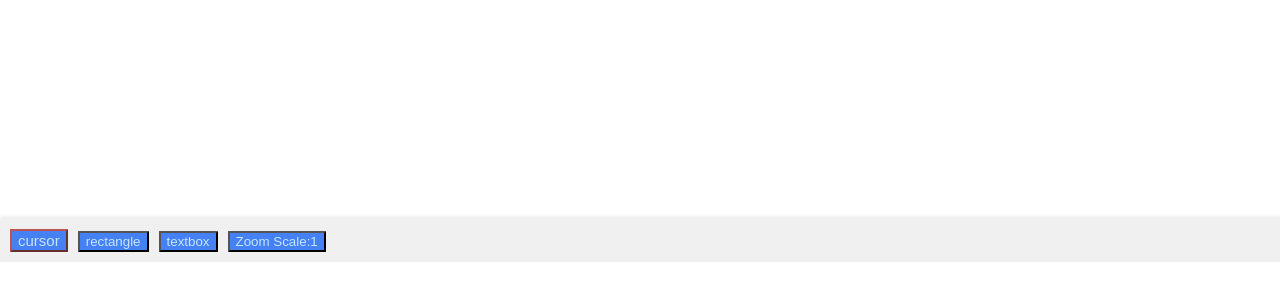
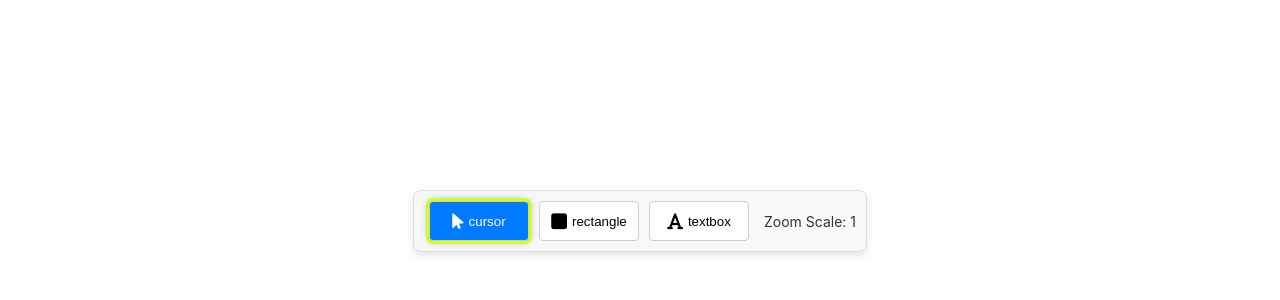
Before and after one commit to niyatN/canvas-wireframe-app, a React (Create React App) app: page / in a window 1280 px wide. Shown: the part 538-838 px from the top of the page. Built offline with nearby package versions, Linux system fonts and the light colour scheme.

Commit message:
Updated toolbox

```diff
--- a/public/index.html
+++ b/public/index.html
@@ -9,6 +9,8 @@
       name="description"
       content="Web site created using create-react-app"
     />
+    <link rel="stylesheet" href="https://cdnjs.cloudflare.com/ajax/libs/font-awesome/6.0.0-beta3/css/all.min.css" />
+
     <link rel="apple-touch-icon" href="%PUBLIC_URL%/logo192.png" />
     <!--
       manifest.json provides metadata used when your web app is installed on a
--- a/src/components/Canvas.js
+++ b/src/components/Canvas.js
@@ -6,6 +6,7 @@ import './../styles/Canvas.css';
 import { v4 as uuidv4 } from 'uuid';
 import Toolbox from './Toolbox';
 import { cursorStyleMap } from './../utils/cursorUtil.js'
+import { doubleKeypressThresholdInMilliSeconds } from '../utils/canvasUtil';
 import objectReducer, { initialObjects } from '../reducers/objectsReducer.js';
 import zoomReducer, { initialZoom } from './../reducers/zoomReducers.js';
 import selectedToolReducer, { initialSelectedTool } from './../reducers/selectedToolReducer.js';
@@ -119,7 +120,8 @@ const Canvas = () => {
         // used '=' for '+'
         else if (e.key === '=') {
             const currentTime = Date.now();
-            if (zoom.lastZoomInKeyPressTime && currentTime - zoom.lastZoomInKeyPressTime <= 300) {
+            if (zoom.lastZoomInKeyPressTime
+                    && currentTime - zoom.lastZoomInKeyPressTime <= doubleKeypressThresholdInMilliSeconds) {
                 handleZoom(e, 0.1);
             }
             zoomDispatch({
@@ -130,7 +132,8 @@ const Canvas = () => {
 
         else if (e.key === '-') {
             const currentTime = Date.now();
-            if (zoom.lastZoomOutKeyPressTime && currentTime - zoom.lastZoomOutKeyPressTime <= 300) {
+            if (zoom.lastZoomOutKeyPressTime
+                    && currentTime - zoom.lastZoomOutKeyPressTime <= doubleKeypressThresholdInMilliSeconds) {
                 handleZoom(e, -0.1);
             }
             zoomDispatch({
@@ -159,7 +162,7 @@ const Canvas = () => {
 
     const handleSelected = (tool) => {
         selectedToolDispatch({
-            type: 'seleted_tool_updated',
+            type: 'selected_tool_updated',
             tool: tool
         })
     }
@@ -191,8 +194,6 @@ const Canvas = () => {
     };
 
     const handleMouseDown = (e) => {
-        console.log("mouse down");
-        console.log(e);
         unselectAllObjects();
         const boundingRect = canvasRef.current.getBoundingClientRect();
         const x = (e.clientX - boundingRect.left) / zoom.scale;
@@ -261,7 +262,7 @@ const Canvas = () => {
             type: 'dragged_object_unset'
         });
         selectedToolDispatch({
-            type: 'seleted_tool_updated',
+            type: 'selected_tool_updated',
             tool: 'cursor'
         })
     };
@@ -270,7 +271,6 @@ const Canvas = () => {
         <div className="canvas-container" >
             <div className="canvas"
                 ref={canvasRef}
-                onClick={()=>console.log('clicked on canvas')}
                 onMouseDown={handleMouseDown}
                 onMouseMove={handleMouseMove}
                 onMouseUp={handleMouseUp}
--- a/src/components/Toolbox.js
+++ b/src/components/Toolbox.js
@@ -2,23 +2,31 @@ import React from 'react';
 
 const Toolbox = ({handleSelected, selectedTool, zoomLevel}) => {
   function handleClick(e) {
+    e.stopPropagation();
     const selectedTool = e.target.getAttribute('data-tool');
     handleSelected(selectedTool);
   }
-  const tools = ["cursor", "rectangle", "textbox"]
+  const tools = [
+    { name: "cursor", icon: "fas fa-mouse-pointer" },
+    { name: "rectangle", icon: "fas fa-square" },
+    { name: "textbox", icon: "fas fa-font" }
+  ];
+
   return (
     <div className="toolbox">
       {
         tools.map((tool)=> {
-          const className = selectedTool===tool? 'selected-button':'non-selected'
+          const className = selectedTool===tool.name? 'tool-button selected':' tool-button'
           return (
-            <button key={tool} className={className} onClick={handleClick} data-tool={tool}>
-              {tool}
+            <button key={tool.name} className={className} onClick={handleClick} data-tool={tool.name}>
+              <i className={tool.icon}></i>
+              {tool.name}
             </button>
           )
         })
       }
-      <button>{'Zoom Scale:' + zoomLevel}</button>
+      {/* <button>{'Zoom Scale:' + zoomLevel}</button> */}
+      <div className="zoom-display">{'Zoom Scale: ' + zoomLevel}</div>
     </div>
   );
 }
--- a/src/reducers/selectedToolReducer.js
+++ b/src/reducers/selectedToolReducer.js
@@ -1,9 +1,7 @@
 export const initialSelectedTool = 'cursor';
 
 const selectedToolReducer = (tool, action) => {
-    if (action.type === 'seleted_tool_updated') {
-        // console.log(tool);
-        // console.log(action.tool);
+    if (action.type === 'selected_tool_updated') {
         return action.tool;
     }
 
--- a/src/styles/Canvas.css
+++ b/src/styles/Canvas.css
@@ -18,7 +18,7 @@ textarea {
   height: 100%;
   font-size: 15px;
   border: 'none';
-  background-color:  rgb(221, 180, 170) ;
+  background-color:  rgb(238, 238, 238) ;
   fill-opacity: 0.4;
   /* opacity: 0.8; */
   color: #000;
@@ -50,18 +50,19 @@ textarea {
   border-radius: 3px;
 }
 
-
+/* toolbox related css */
+/*
 .toolbox {
   position: fixed;
   bottom: 0;
   left: 0;
   width: 100%;
-  background-color: #f0f0f0;
+  background-color: #a0e3f4;
   padding: 10px;
   box-shadow: 0 -2px 4px rgba(0, 0, 0, 0.1);
 }
 
-.toolbox button {
+.toolbox-button {
   margin-right: 10px;
   background-color: rgb(70, 129, 244);
   color:  rgb(196, 229, 255);;
@@ -70,10 +71,66 @@ textarea {
 
 
 .selected-button {
-  margin-right: 10px;
   background-color:  rgb(244, 70, 70);
   color:  rgb(196, 251, 255);
-  border-color: rgb(189, 83, 83);
+  border-color: rgb(111, 83, 189);
   border-radius: 2px;
   font-size: 15px;
+  margin-right: 10px;
 }
+
+ */
+/* Toolbox.css */
+
+.toolbox {
+  display: flex;
+  flex-direction: row;
+  justify-content: center;
+  align-items: center;
+  background-color: #f8f8f8;
+  border: 1px solid #ddd;
+  padding: 10px;
+  border-radius: 8px;
+  box-shadow: 0 4px 8px rgba(0, 0, 0, 0.1);
+  position: fixed;
+  bottom: 10px;
+  left: 50%;
+  transform: translateX(-50%);
+  z-index: 1000;
+}
+
+.tool-button {
+  display: flex;
+  align-items: center;
+  justify-content: center;
+  width: 100px;
+  height: 40px;
+  margin: 0 5px;
+  background-color: #ffffff;
+  border: 1px solid #ccc;
+  border-radius: 4px;
+  cursor: pointer;
+  transition: background-color 0.3s, box-shadow 0.3s;
+}
+
+.tool-button i {
+  font-size: 18px;
+  margin-right: 5px;
+}
+
+.tool-button.selected {
+  background-color: #007bff;
+  color: #ffffff;
+  box-shadow: 0 0 8px rgba(0, 123, 255, 0.6);
+}
+
+.tool-button:hover {
+  background-color:  #c0dcf9;
+}
+
+.zoom-display {
+
+  margin-left: 10px;
+  font-size: 14px;
+  color: #333;
+}
--- /dev/null
+++ b/src/utils/canvasUtil.js
@@ -0,0 +1 @@
+export const doubleKeypressThresholdInMilliSeconds = 300;
```
Also changed, not shown: 1 other file (tests, documents, lock files or other folders).
